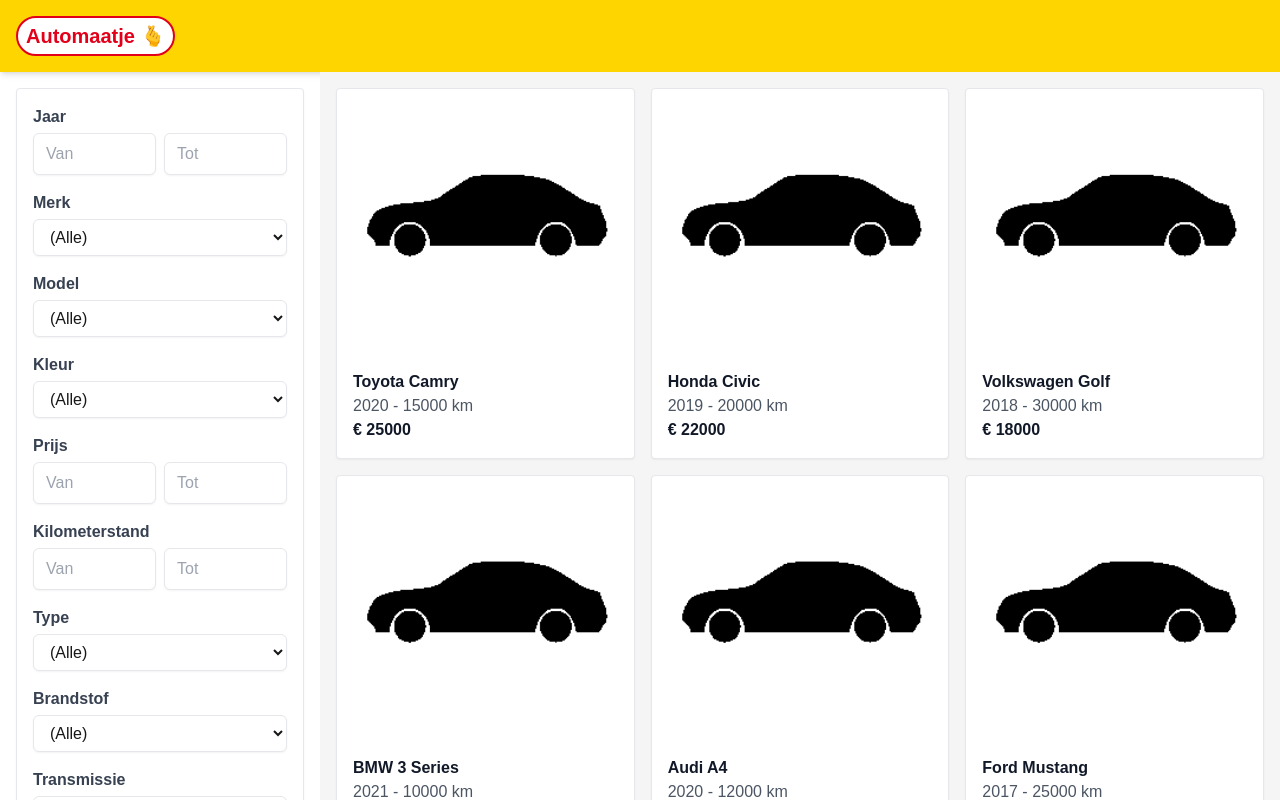
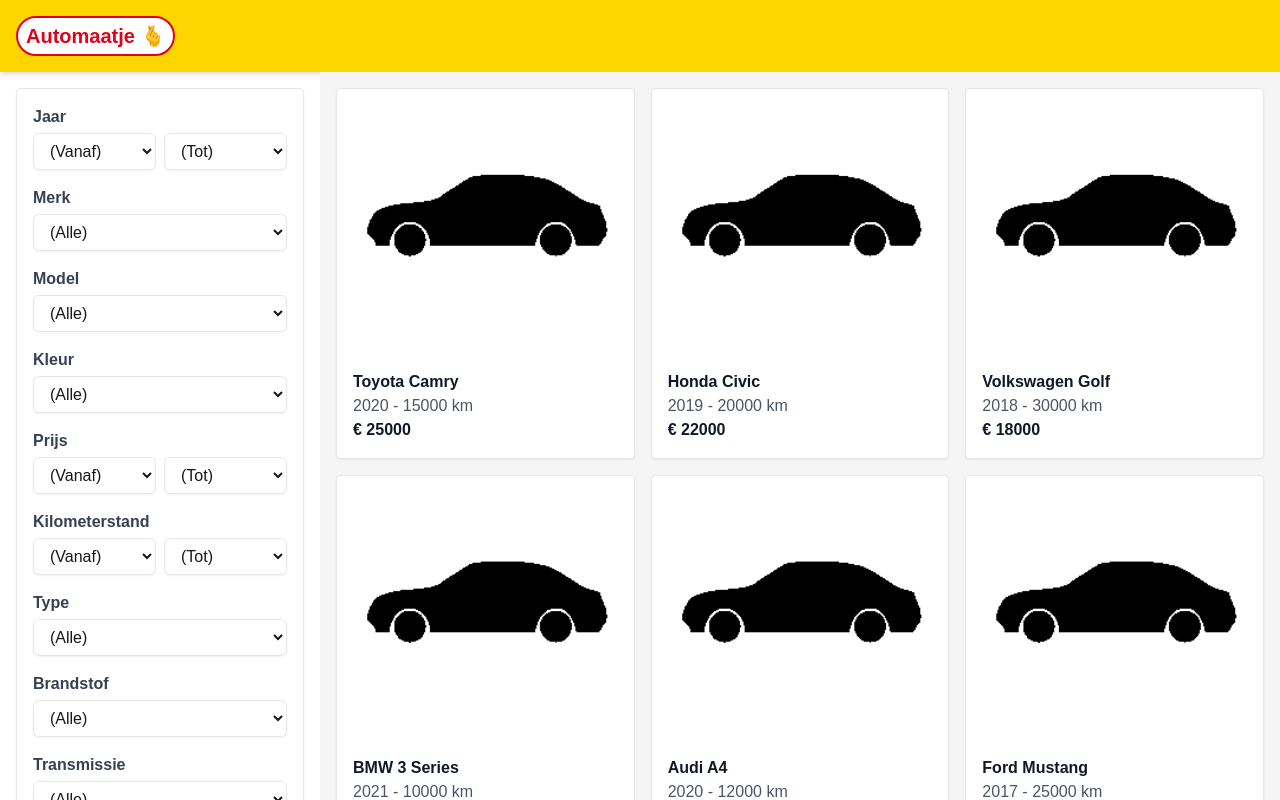
Before and after one commit to drikusroor/automaatje, a Next.js app: page /products in a window 1280 px wide. Shown: the top 800 px of the page. Built offline with nearby package versions, Linux system fonts and the light colour scheme.

Commit message:
Feat: Replace number inputs with select dropdowns in FilterSidebar for improved range filtering and make sure we never max year is never lower than min year and vice versa

```diff
--- a/app/components/FilterSidebar.tsx
+++ b/app/components/FilterSidebar.tsx
@@ -41,26 +41,40 @@
             {isRange ? (
               <div className="flex gap-2">
                 <div className="flex-1">
-                  <input
-                    type="number"
-                    min={facet.options[0]}
-                    max={facet.options[facet.options.length - 1]}
-                    placeholder="Van"
+                  <select
+                    className="w-full px-3 py-2 bg-white border border-gray-200 rounded-md shadow-sm focus:outline-none focus:ring-1 focus:ring-gray-400 focus:border-gray-400"
                     defaultValue={searchParams.get(facet.key) || ''}
-                    className="w-full px-3 py-2 bg-white border border-gray-200 rounded-md shadow-sm focus:outline-none focus:ring-1 focus:ring-gray-400 focus:border-gray-400"
                     onChange={(e) => handleFilterChange(facet.key, e.target.value)}
-                  />
+                  >
+                    <option value="">(Vanaf)</option>
+                    {facet.options
+                      .filter((opt: number) => {
+                        const toValue = searchParams.get(toField?.key || '');
+                        return !toValue || opt <= Number(toValue);
+                      })
+                      .map((opt: string | number) => (
+                        <option key={opt} value={opt}>{opt}</option>
+                      ))
+                    }
+                  </select>
                 </div>
                 <div className="flex-1">
-                  <input
-                    type="number"
-                    min={toField?.options[0]}
-                    max={toField?.options[toField.options.length - 1]}
-                    placeholder="Tot"
+                  <select
+                    className="w-full px-3 py-2 bg-white border border-gray-200 rounded-md shadow-sm focus:outline-none focus:ring-1 focus:ring-gray-400 focus:border-gray-400"
                     defaultValue={searchParams.get(toField?.key || '') || ''}
-                    className="w-full px-3 py-2 bg-white border border-gray-200 rounded-md shadow-sm focus:outline-none focus:ring-1 focus:ring-gray-400 focus:border-gray-400"
                     onChange={(e) => handleFilterChange(toField?.key || '', e.target.value)}
-                  />
+                  >
+                    <option value="">(Tot)</option>
+                    {toField?.options
+                      .filter((opt: number) => {
+                        const fromValue = searchParams.get(facet.key);
+                        return !fromValue || opt >= Number(fromValue);
+                      })
+                      .map((opt: string | number) => (
+                        <option key={opt} value={opt}>{opt}</option>
+                      ))
+                    }
+                  </select>
                 </div>
               </div>
             ) : (
```
